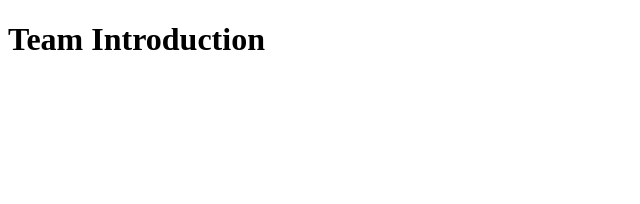
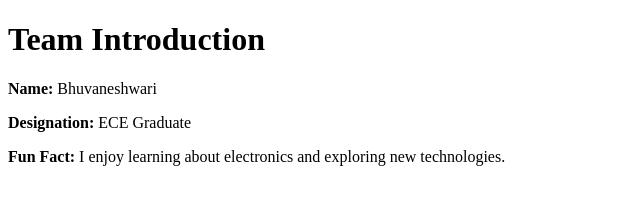
Before and after one commit to Bhuvaneshwari-2004/chapter-2, a plain HTML site: page index.html in a window 1280 px wide. Shown: the whole page, without its empty margins (0-640 px from the left). Drawn offline with Linux system fonts and the light colour scheme.

Commit message:
Added my introduction

```diff
--- a/index.html
+++ b/index.html
@@ -8,5 +8,18 @@
 
     <h1>Team Introduction</h1>
 
+    <p>
+        <strong>Name:</strong> Bhuvaneshwari
+    </p>
+
+    <p>
+        <strong>Designation:</strong> ECE Graduate
+    </p>
+
+    <p>
+        <strong>Fun Fact:</strong> I enjoy learning about electronics
+        and exploring new technologies.
+    </p>
+
 </body>
 </html>
```
